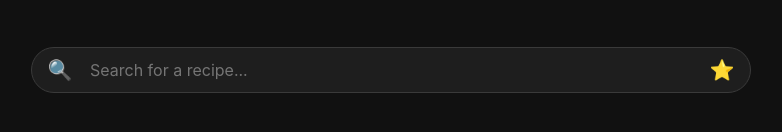
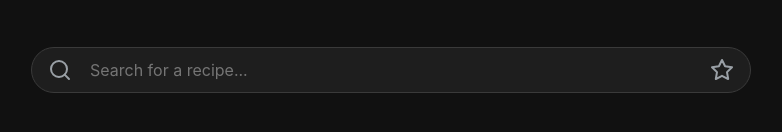
Before and after one commit to leeon3345/Recipe-Finder, a plain HTML site: page index.html in a window 1280 px wide. Shown: the part 222-354 px from the top of the page, 249-1031 px from the left. Drawn offline with Linux system fonts and the light colour scheme.

Commit message:
fix: change icon style(emo->svg)

```diff
--- a/index.html
+++ b/index.html
@@ -10,17 +10,21 @@
     <div class="container">
         <h1>Recipe Finder</h1>
 
-        <!-- 구글 스타일 검색창 구조로 변경 -->
+        <!-- 검색창 구조 -->
         <div class="search-container">
             <div class="search-box">
                 <div class="left-actions">
-                    <button id="searchBtn" class="icon-btn">🔍</button>
+                    <button id="searchBtn" class="icon-btn" aria-label="Search">
+                        <svg xmlns="http://www.w3.org/2000/svg" width="24" height="24" viewBox="0 0 24 24" fill="none" stroke="currentColor" stroke-width="2" stroke-linecap="round" stroke-linejoin="round"><circle cx="11" cy="11" r="8"></circle><line x1="21" y1="21" x2="16.65" y2="16.65"></line></svg>
+                    </button>
                 </div>
                 <div class="input-wrapper">
                     <input type="text" id="searchInput" placeholder="Search for a recipe...">
                 </div>
                 <div class="right-actions">
-                    <button id="showFavsBtn" class="icon-btn">⭐</button>
+                    <button id="showFavsBtn" class="icon-btn" aria-label="Show Favorites">
+                        <svg xmlns="http://www.w3.org/2000/svg" width="24" height="24" viewBox="0 0 24 24" fill="none" stroke="currentColor" stroke-width="2" stroke-linecap="round" stroke-linejoin="round"><polygon points="12 2 15.09 8.26 22 9.27 17 14.14 18.18 21.02 12 17.77 5.82 21.02 7 14.14 2 9.27 8.91 8.26 12 2"></polygon></svg>
+                    </button>
                 </div>
             </div>
         </div>
```
